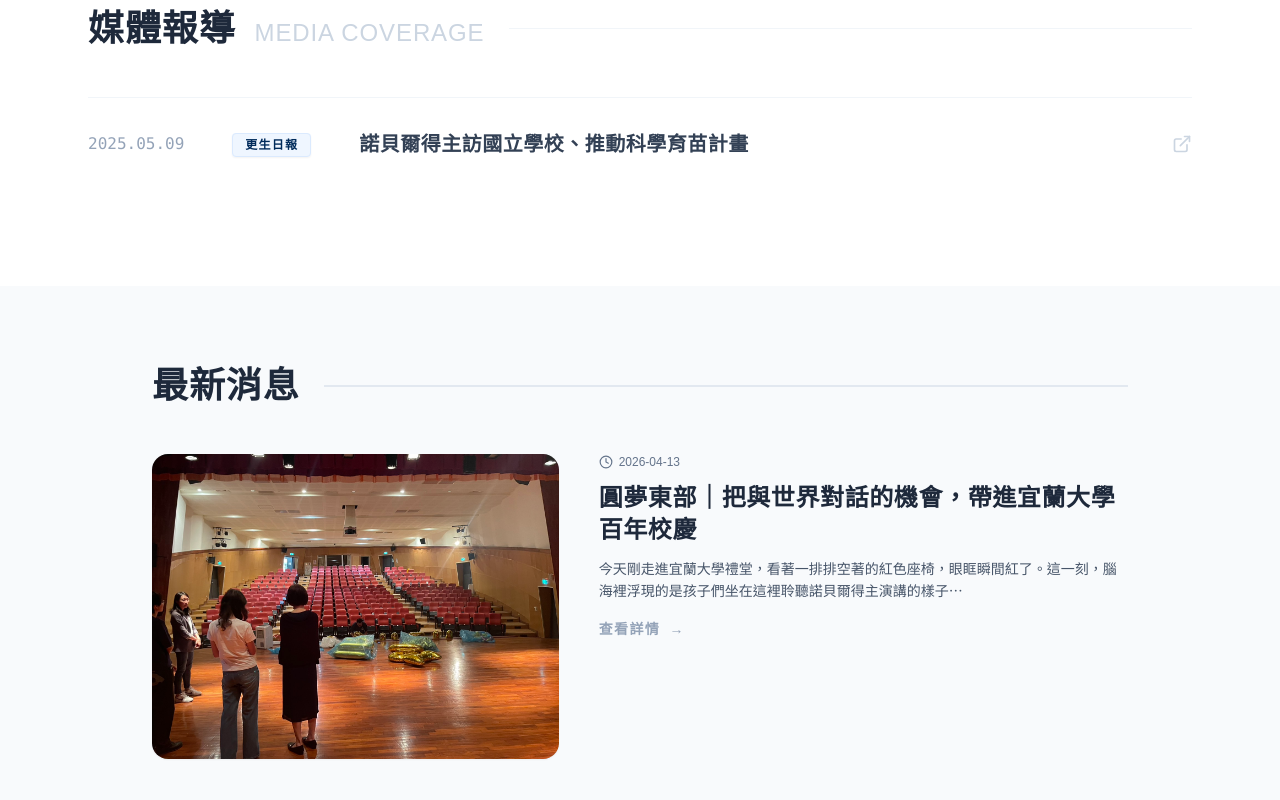
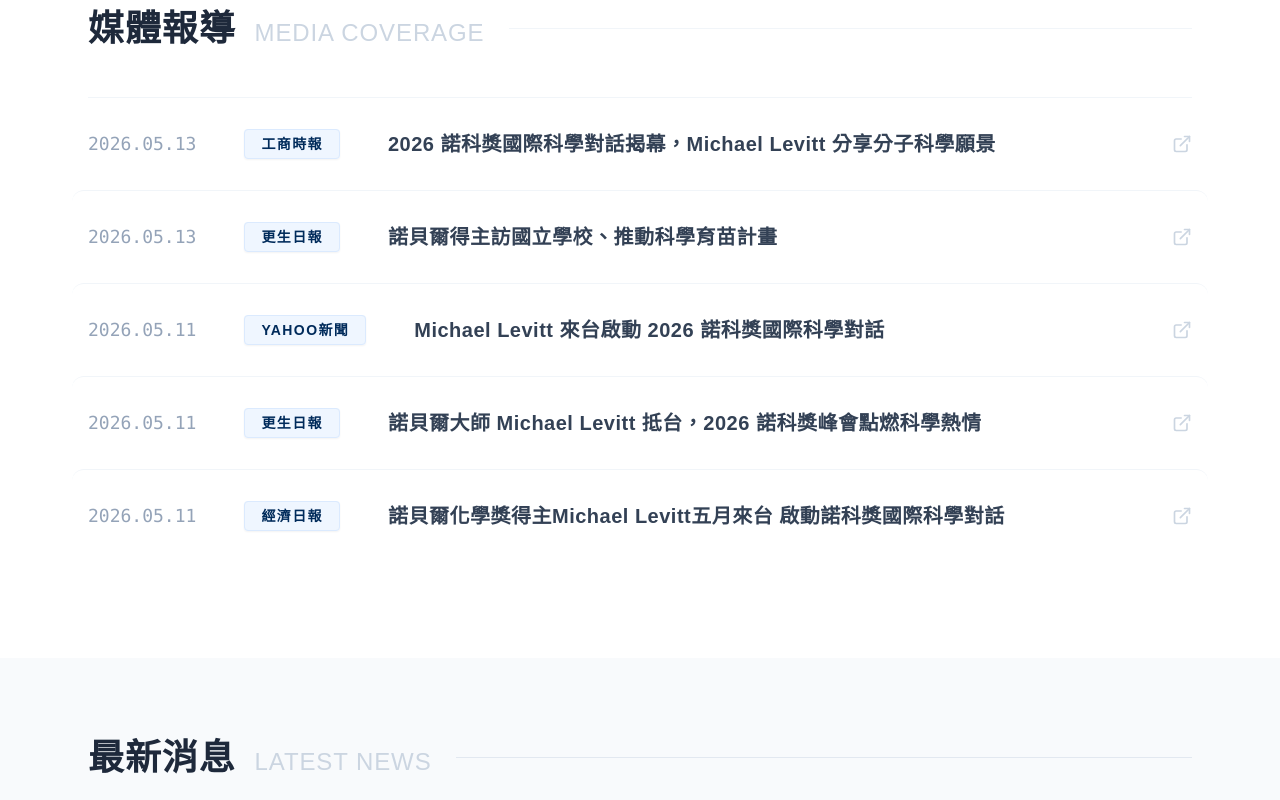
Before and after one commit to sky940714/nsic-website, a React (Vite) app: page / in a window 1280 px wide. Shown: the part 3200-4000 px from the top of the page. Built offline with nearby package versions, Linux system fonts and the light colour scheme.

Commit message:
修改media

```diff
--- a/src/components/MediaSection.tsx
+++ b/src/components/MediaSection.tsx
@@ -8,13 +8,42 @@ interface MediaItem {
   url: string;
 }
 
+// 已根據新日期重新排序 (越新越上面)
 const mediaData: MediaItem[] = [
   {
+    id: 4,
+    date: "2026.05.13",
+    source: "工商時報",
+    title: "2026 諾科獎國際科學對話揭幕，Michael Levitt 分享分子科學願景",
+    url: "https://www.ctee.com.tw/news/20260513701602-431204",
+  },
+  {
     id: 1,
-    date: "2025.05.09",
+    date: "2026.05.13",
     source: "更生日報",
     title: "諾貝爾得主訪國立學校、推動科學育苗計畫",
     url: "https://www.ksnews.com.tw/e/101231",
+  },
+  {
+    id: 5,
+    date: "2026.05.11",
+    source: "Yahoo新聞",
+    title: "Michael Levitt 來台啟動 2026 諾科獎國際科學對話",
+    url: "https://tw.news.yahoo.com/michael-levitt%E4%BE%86%E5%8F%B0%E5%95%9F%E5%8B%952026%E8%AB%BE%E7%A7%91%E7%8D%8E%E5%9C%8B%E9%9A%9B%E7%A7%91%E5%AD%B8%E5%B0%8D%E8%A9%B1-120426563.html",
+  },
+  {
+    id: 3,
+    date: "2026.05.11",
+    source: "更生日報",
+    title: "諾貝爾大師 Michael Levitt 抵台，2026 諾科獎峰會點燃科學熱情",
+    url: "https://www.ksnews.com.tw/e/100429",
+  },
+  {
+    id: 2,
+    date: "2026.05.11",
+    source: "經濟日報",
+    title: "諾貝爾化學獎得主Michael Levitt五月來台 啟動諾科獎國際科學對話",
+    url: "https://share.google/AaiuM8293HGQZzKUx",
   },
 ];
 
@@ -23,6 +52,7 @@ export default function MediaSection() {
     <section className="py-24 bg-white">
       <div className="max-w-6xl mx-auto px-6">
 
+        {/* 標題區 */}
         <div className="flex items-center gap-6 mb-12">
           <h2 className="text-3xl md:text-4xl font-bold text-slate-800 tracking-wide shrink-0">
             媒體報導 <span className="text-slate-300 ml-2 font-light uppercase text-xl md:text-2xl">Media Coverage</span>
@@ -30,6 +60,7 @@ export default function MediaSection() {
           <div className="h-[1px] flex-grow bg-slate-100"></div>
         </div>
 
+        {/* 媒體報導列表 */}
         <div className="divide-y divide-slate-100 border-t border-slate-100">
           {mediaData.map((item) => (
             <a
@@ -39,27 +70,32 @@ export default function MediaSection() {
               rel="noopener noreferrer"
               className="group flex flex-col md:flex-row md:items-center py-8 gap-4 md:gap-12 transition-all hover:bg-slate-50/50 px-4 -mx-4 rounded-xl"
             >
-              <div className="text-slate-400 font-mono text-sm md:text-base shrink-0">
+              {/* 日期放大：改為 text-base md:text-lg */}
+              <div className="text-slate-400 font-mono text-base md:text-lg shrink-0">
                 {item.date}
               </div>
 
+              {/* 媒體名稱標籤放大：改為 text-sm，並增加 px-4 py-1.5 的內距 */}
               <div className="shrink-0">
-                <span className="px-3 py-1 bg-blue-50 text-[#002B5B] text-xs font-bold rounded shadow-sm border border-blue-100 uppercase tracking-widest">
+                <span className="px-4 py-1.5 bg-blue-50 text-[#002B5B] text-sm font-bold rounded shadow-sm border border-blue-100 uppercase tracking-widest">
                   {item.source}
                 </span>
               </div>
 
+              {/* 新聞標題 */}
               <div className="flex-grow">
                 <h3 className="text-lg md:text-xl font-bold text-slate-700 group-hover:text-[#002B5B] transition-colors leading-snug">
                   {item.title}
                 </h3>
               </div>
 
+              {/* 右側箭頭圖示 */}
               <div className="hidden md:flex items-center gap-2 text-slate-300 group-hover:text-[#002B5B] group-hover:translate-x-1 transition-all">
                 <span className="text-xs font-bold tracking-widest opacity-0 group-hover:opacity-100 transition-opacity">READ ARTICLE</span>
                 <ExternalLink className="w-5 h-5" />
               </div>
 
+              {/* 手機版顯示的小箭頭 */}
               <div className="md:hidden flex items-center text-[#002B5B] text-sm font-bold">
                 閱讀全文 →
               </div>
--- a/src/components/NewsSection.tsx
+++ b/src/components/NewsSection.tsx
@@ -23,7 +23,7 @@ const newsData: NewsItem[] = [
     title: "圓夢東部｜把與世界對話的機會，帶進宜蘭大學百年校慶",
     summary: "今天剛走進宜蘭大學禮堂，看著一排排空著的紅色座椅，眼眶瞬間紅了。這一刻，腦海裡浮現的是孩子們坐在這裡聆聽諾貝爾得主演講的樣子⋯",
     content: "今天剛走進宜蘭大學禮堂，看著一排排空著的紅色座椅，眼眶瞬間紅了。\n\n這一刻，腦海裡浮現的是孩子們坐在這裡聆聽諾貝爾得主演講的樣子⋯無論是家在東部，還是在這片土地上求學的孩子，他們同樣聰明、同樣充滿希望，卻常常因為地理的阻隔，少了一點親眼看見世界的機會。\n\n這一刻，心裡有個聲音在對自己說：愛蓮妳終於做到了，終於把這份與世界對話的機會，帶進了東部的校園，讓孩子們能真實地坐在這裡，跟世界頂尖的得主處在同一個空間，想讓他們知道，世界沒有遺忘他們，世界級的智慧與光芒，此刻就近在咫尺。\n\n感謝宜蘭大學校長與團隊的用心，在百年校慶的歷史時刻，謝謝你們如此細緻的安排，協助邀請宜蘭、花蓮、台東地區學校孩子們一起走進這個禮堂，讓這份禮物能圓滿送達，一起走進這個場域，接受這場世界的洗禮。\n\n站在禮堂裡，看著那些椅子，我心裡真的很激動、很安慰，過去所經歷的挑戰與疲憊，在這一刻都變得值得了，這件事對我而言比什麼都重要，我沒有讓這個願望只停留在想像裡。\n\n今天，是最開心的時刻\n今天，是最安慰的一天\n\n#國立宜蘭大學百年校慶",
-    image: new2Img // 照片已對調為 new2.jpg (禮堂)
+    image: new2Img
   },
   {
     id: 2,
@@ -31,7 +31,7 @@ const newsData: NewsItem[] = [
     title: "籌備幕後｜重視每一個細節，感謝最強國際執行夥伴",
     summary: "今天場勘。走進去第一件事習慣先繞一圈，看桌子的間距、光線、人站哪裡？視線會到哪裡？不管大小場，我一定親自到現場推敲每個細節...",
     content: "今天場勘。\n\n走進去第一件事習慣先繞一圈，看桌子的間距、光線、人站哪裡？視線會到哪裡？不管大小場，我一定親自到現場推敲每個細節，很知道每一場會議、每一個節奏都是對講者及現場的尊重，那個當下對某個人來說，可能是影響往後的一個重要時刻，這種事沒辦法隨便。\n\n不知為什麼，今天一進現場就想到去年五月，那超級的五天四夜接待及三天14個大小現場⋯\n\n回想在當下，因為知道有紅映團隊，我不用一直回頭確認，采傑隨行秘書們在貴賓旁安靜照顧，不搶戲，但什麼都想到了～幾位得主回去之後都還特別提到他們的細膩。\n\n今年一樣有他們在，我放心！\n\n#國際執行夥伴\n#紅映國際活動製作\n#采傑國際會議服務",
-    image: new1Img // 照片已對調為 new1.jpg (場地討論)
+    image: new1Img
   }
 ];
 
@@ -40,12 +40,15 @@ export default function NewsSection() {
 
   return (
     <section className="py-20 bg-slate-50 relative">
-      <div className="max-w-5xl mx-auto px-4 sm:px-6">
+      {/* 這裡調整為 max-w-6xl，確保與媒體報導電腦版精準對齊 */}
+      <div className="max-w-6xl mx-auto px-4 sm:px-6">
 
-        {/* 標題區 */}
+        {/* 標題區：加入 LATEST NEWS 副標，並將分隔線改為更精緻的 1px */}
         <div className="flex items-center gap-6 mb-12">
-          <h2 className="text-3xl md:text-4xl font-bold text-slate-800 tracking-wide">最新消息</h2>
-          <div className="h-[2px] flex-grow bg-slate-200"></div>
+          <h2 className="text-3xl md:text-4xl font-bold text-slate-800 tracking-wide shrink-0">
+            最新消息 <span className="text-slate-300 ml-2 font-light uppercase text-xl md:text-2xl">Latest News</span>
+          </h2>
+          <div className="h-[1px] flex-grow bg-slate-200"></div>
         </div>
 
         {/* 新聞列表 */}
```
